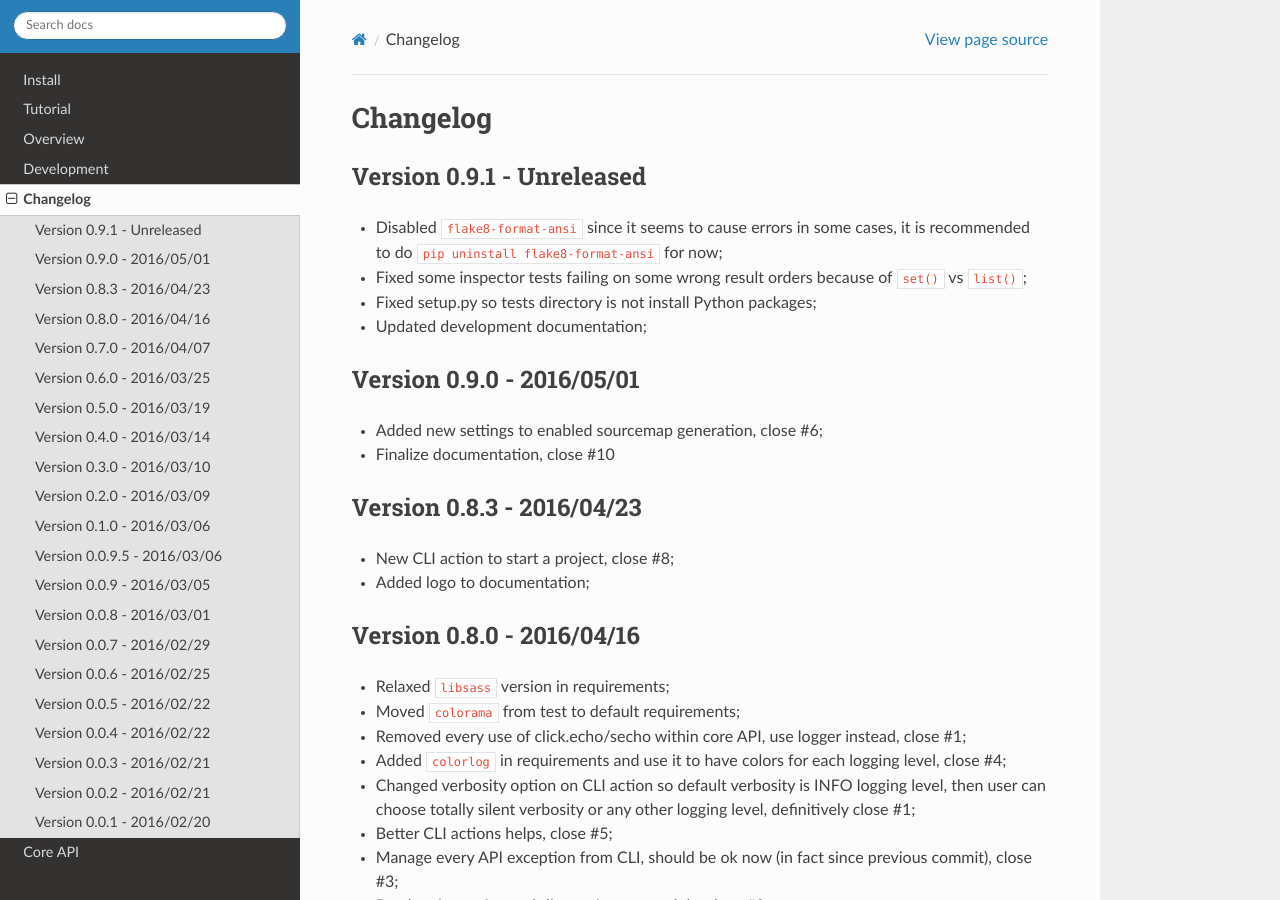
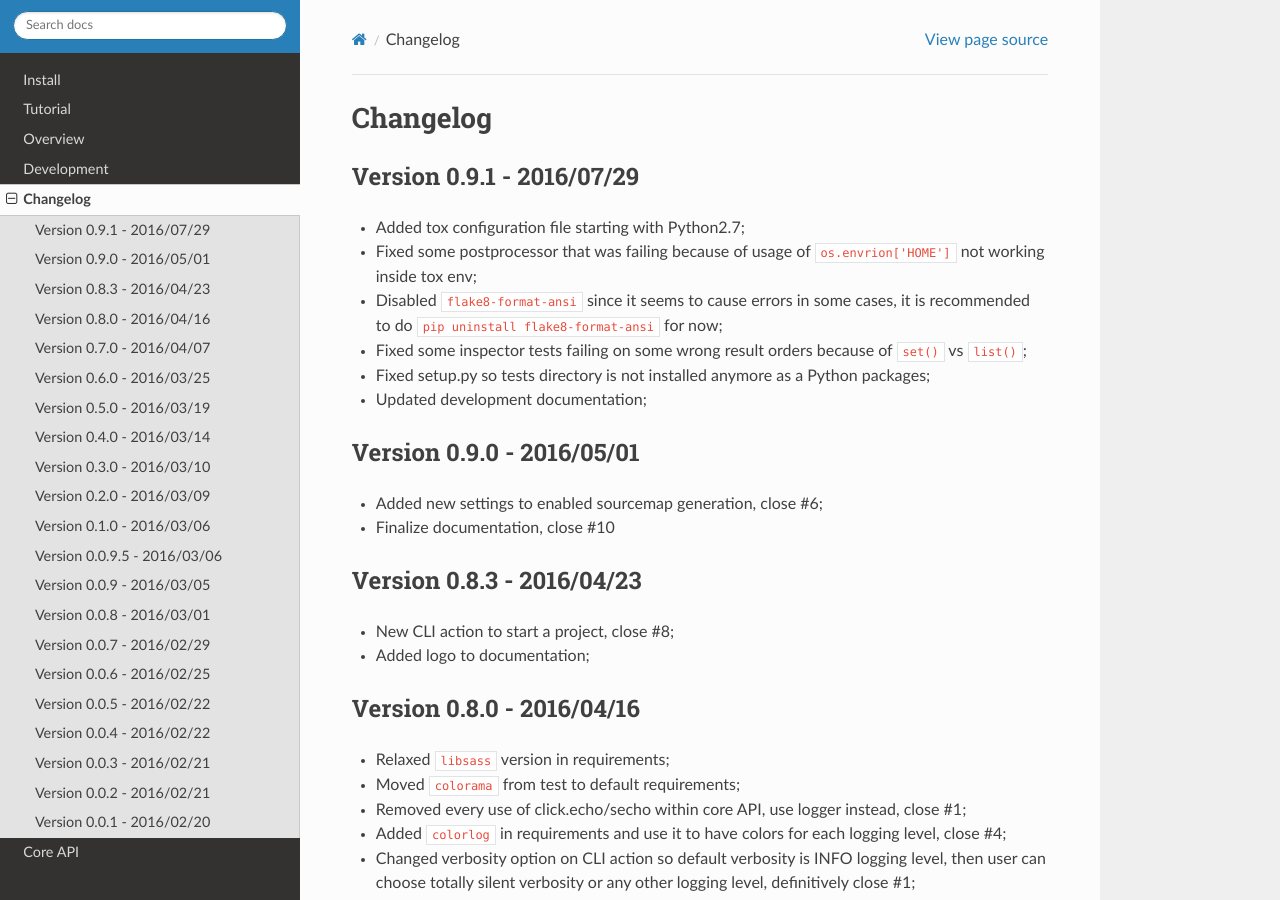
Before and after one commit to sveetch/boussole, a Sphinx documentation site: the page built from docs/changelog.rst, in a window 1280 px wide and 900 px high. Built offline with Sphinx 7.4.7 and the Read the Docs theme 2.0.0, drawn with Linux system fonts in a browser that asks for light colours.

Commit message:
Bumping to 0.9.1

```diff
--- a/boussole/__init__.py
+++ b/boussole/__init__.py
@@ -1,4 +1,4 @@
 """
 Aims to reproduce the useful Compass commandline tool behaviors
 """
-__version__ = '0.9.0'
+__version__ = '0.9.1'
--- a/docs/changelog.rst
+++ b/docs/changelog.rst
@@ -4,12 +4,14 @@
 Changelog
 =========
 
-Version 0.9.1 - Unreleased
+Version 0.9.1 - 2016/07/29
 --------------------------
 
+* Added tox configuration file starting with Python2.7;
+* Fixed some postprocessor that was failing because of usage of ``os.envrion['HOME']`` not working inside tox env;
 * Disabled ``flake8-format-ansi`` since it seems to cause errors in some cases, it is recommended to do ``pip uninstall flake8-format-ansi`` for now;
 * Fixed some inspector tests failing on some wrong result orders because of ``set()`` vs ``list()``;
-* Fixed setup.py so tests directory is not install Python packages;
+* Fixed setup.py so tests directory is not installed anymore as a Python packages;
 * Updated development documentation;
 
 Version 0.9.0 - 2016/05/01
--- a/setup.py
+++ b/setup.py
@@ -21,7 +21,7 @@ setup(
         'Topic :: Software Development :: Libraries :: Python Modules',
     ],
     install_requires=[
-        'click==5.1',
+        'click>=5.1,<6.0',
         'pathtools==0.1.2',
         'watchdog==0.8.3',
         'libsass>=0.11.0',
```
